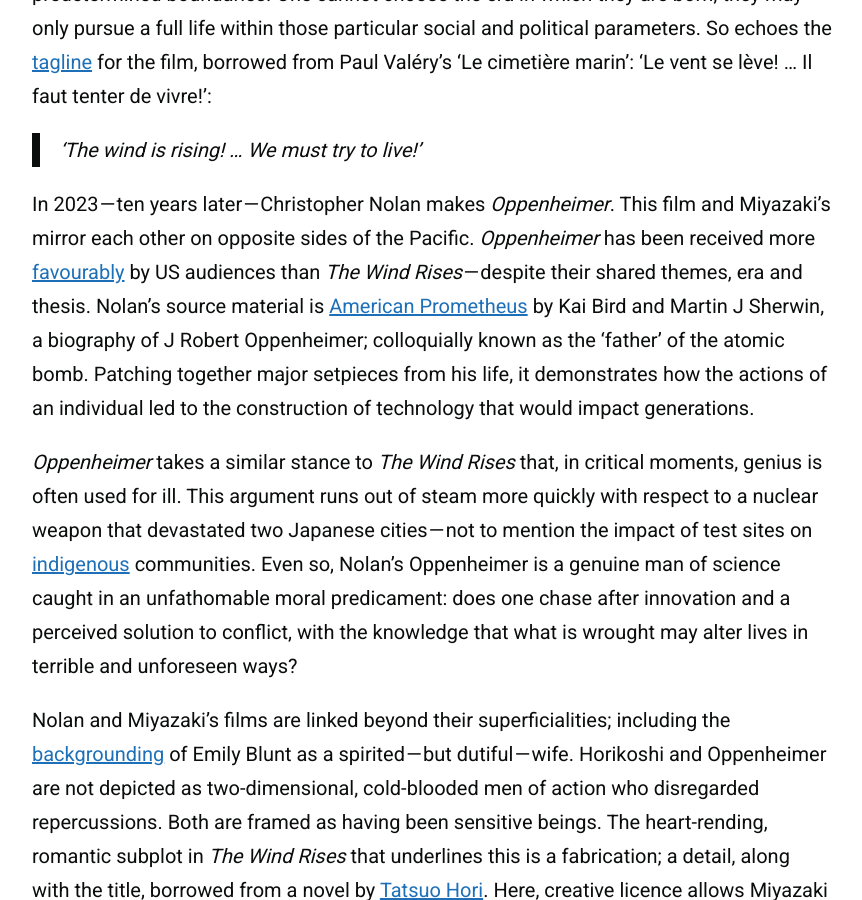
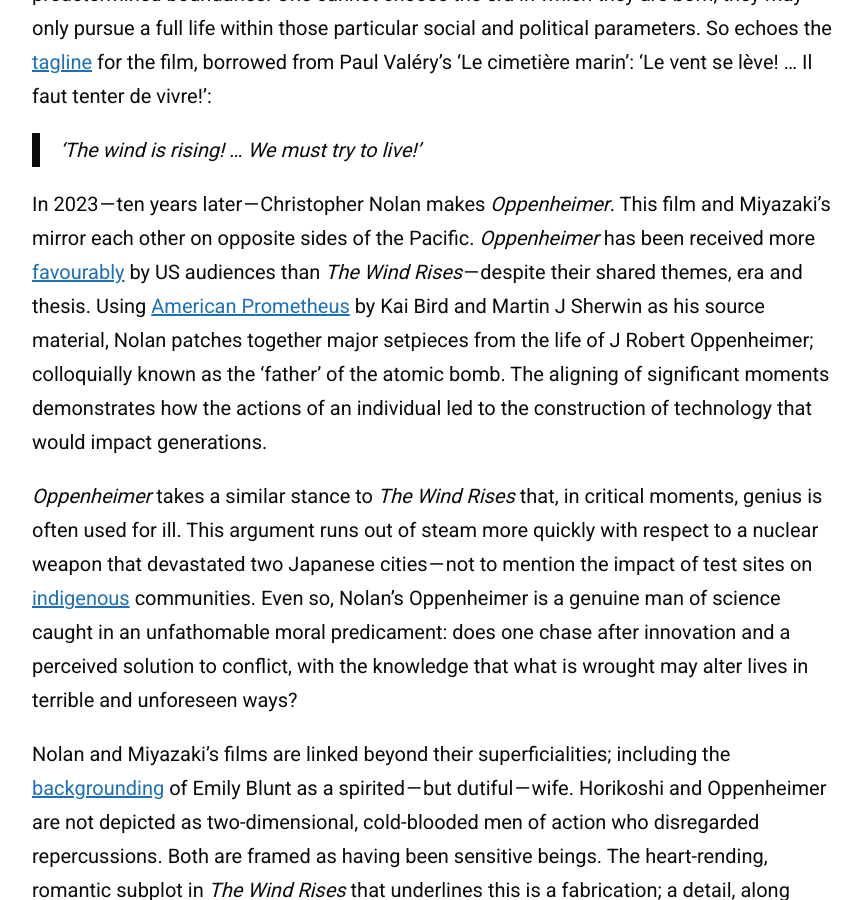
Before and after one commit to zoeurl/zoedowney.github.io, a Jekyll site: the page built from _posts/2023-08-02-the-ghost-behind-the-machine.md, in a window 1280 px wide and 900 px high, scrolled down 2160 px. Shown: the whole window, without its empty margins (208-1070 px from the left). Built offline with Jekyll 4.4.1, drawn with Linux system fonts in a browser that asks for light colours.

Commit message:
Update 2023-08-02-the-ghost-behind-the-machine.md

```diff
--- a/_posts/2023-08-02-the-ghost-behind-the-machine.md
+++ b/_posts/2023-08-02-the-ghost-behind-the-machine.md
@@ -20,7 +20,7 @@
 
 > ‘The wind is rising! … We must try to live!’
 
-In 2023 — ten years later — Christopher Nolan makes _Oppenheimer_. This film and Miyazaki’s mirror each other on opposite sides of the Pacific. _Oppenheimer_ has been received more [favourably](https://www.nytimes.com/2023/07/19/movies/oppenheimer-review-christopher-nolan.html) by US audiences than _The Wind Rises_ — despite their shared themes, era and thesis. Nolan’s source material is [American Prometheus](https://en.wikipedia.org/wiki/American_Prometheus) by Kai Bird and Martin J Sherwin, a biography of J Robert Oppenheimer; colloquially known as the ‘father’ of the atomic bomb. Patching together major setpieces from his life, it demonstrates how the actions of an individual led to the construction of technology that would impact generations.
+In 2023 — ten years later — Christopher Nolan makes _Oppenheimer_. This film and Miyazaki’s mirror each other on opposite sides of the Pacific. _Oppenheimer_ has been received more [favourably](https://www.nytimes.com/2023/07/19/movies/oppenheimer-review-christopher-nolan.html) by US audiences than _The Wind Rises_ — despite their shared themes, era and thesis. Using [American Prometheus](https://en.wikipedia.org/wiki/American_Prometheus) by Kai Bird and Martin J Sherwin as his source material, Nolan patches together major setpieces from the life of J Robert Oppenheimer; colloquially known as the ‘father’ of the atomic bomb. The aligning of significant moments demonstrates how the actions of an individual led to the construction of technology that would impact generations.
 
 _Oppenheimer_ takes a similar stance to _The Wind Rises_ that, in critical moments, genius is often used for ill. This argument runs out of steam more quickly with respect to a nuclear weapon that devastated two Japanese cities — not to mention the impact of test sites on [indigenous](https://time.com/6296470/oppenheimer-navajo-uranium-mining-essay/) communities. Even so, Nolan’s Oppenheimer is a genuine man of science caught in an unfathomable moral predicament: does one chase after innovation and a perceived solution to conflict, with the knowledge that what is wrought may alter lives in terrible and unforeseen ways?
 
```
